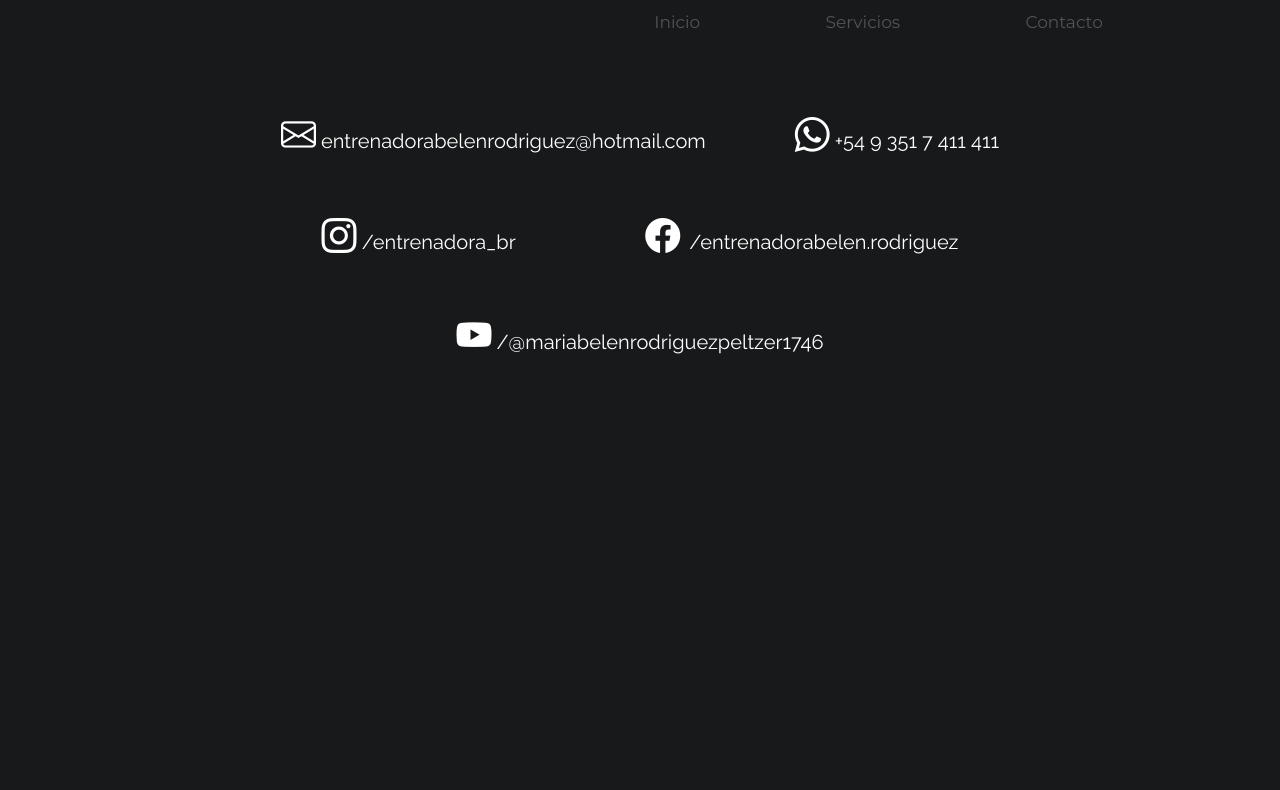
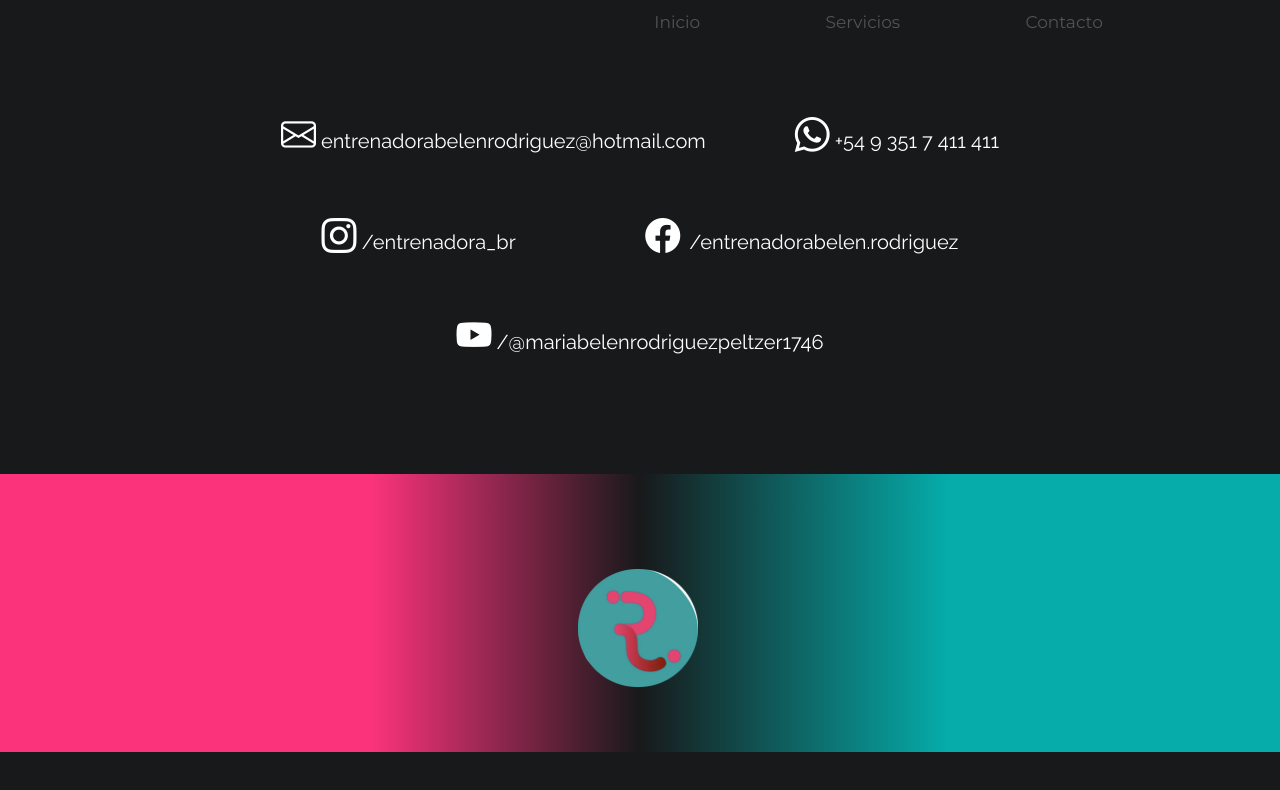
Before and after one commit to tizianatortone/Client-Web-Belen, a plain HTML site: page contacto.html in a window 1280 px wide. Shown: the top 790 px of the page. Drawn offline with nearby package versions, Linux system fonts and the light colour scheme; a web font is replaced by a local one.

Commit message:
special footer started

```diff
--- a/contacto.html
+++ b/contacto.html
@@ -70,7 +70,12 @@
 
     </div>
 
-    </div>
+    <footer id="specialFooter">
+
+        <img src="/pictures/logo.png" alt="">
+
+    </footer>
+
     <script src="src/script.js"></script>
 </body>
 
--- a/src/style.css
+++ b/src/style.css
@@ -1,7 +1,6 @@
 :root {
     --branding-first-color: #FB337B;
     --branding-second-color: #05ACAA;
-    --font-color: ;
     --heading-font-family: "Montserrat", sans-serif;
     --default-font-family: "Raleway", sans-serif;
 }
@@ -325,3 +324,9 @@ footer img {
     height: 25%;
     margin-left: 37%;
 }
+
+#specialFooter {
+    background: rgb(251, 51, 123);
+    background: linear-gradient(90deg, rgba(251, 51, 123, 1) 29%, rgba(24, 25, 26, 1) 50%, rgba(5, 172, 170, 1) 74%);
+
+}
```
Also changed, not shown: pictures/Group8.png (added), pictures/fondo.png (deleted).
